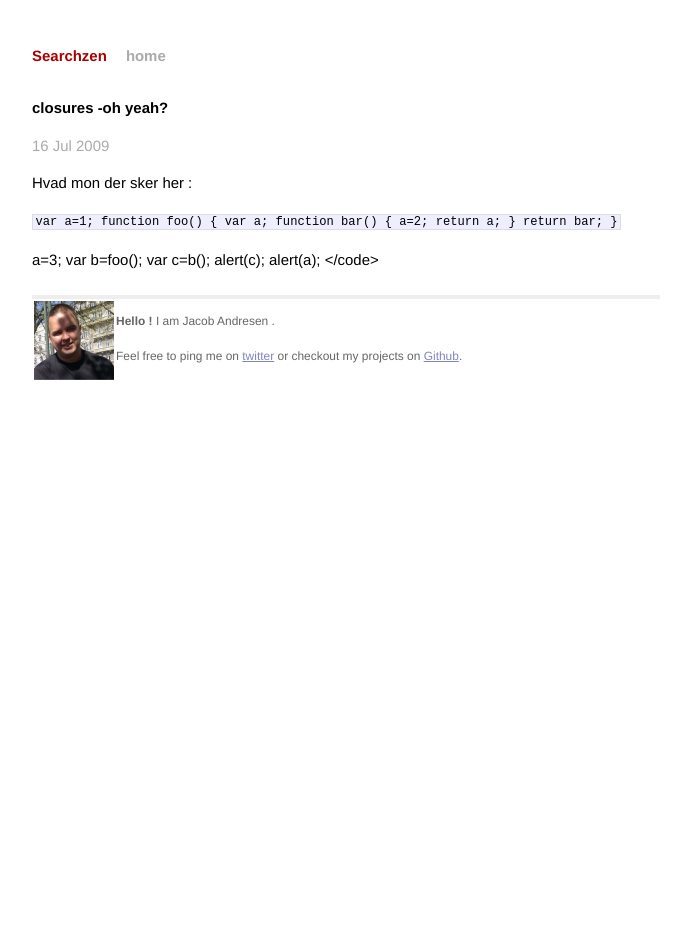
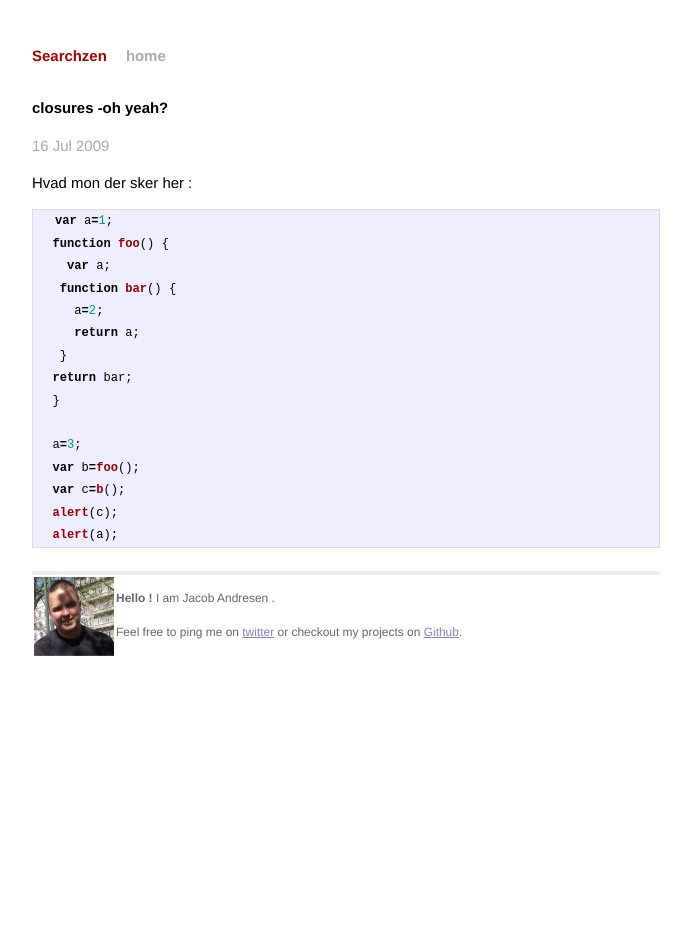
Before and after one commit to jacobandresen/searchzen.org, a Jekyll site: the page built from _posts/2009-07-16-closures--oh-yeah.markdown, in a window 1280 px wide. Shown: the whole page, without its empty margins (294-985 px from the left). Built offline with Jekyll 4.4.1, drawn with Linux system fonts in a browser that asks for light colours; Markdown is read by kramdown in place of the engine named in the settings.

Commit message:
javascript highlight

```diff
--- a/_posts/2009-07-16-closures--oh-yeah.markdown
+++ b/_posts/2009-07-16-closures--oh-yeah.markdown
@@ -7,7 +7,7 @@ categories:
 ---
 Hvad mon der sker her :
 
-<code lang="javascript">
+{% highlight JavaScript %}
   var a=1;
   function foo() {
     var a;
@@ -23,4 +23,4 @@ Hvad mon der sker her :
   var c=b();
   alert(c);
   alert(a);
-</code>
+{% endhighlight %}
```
